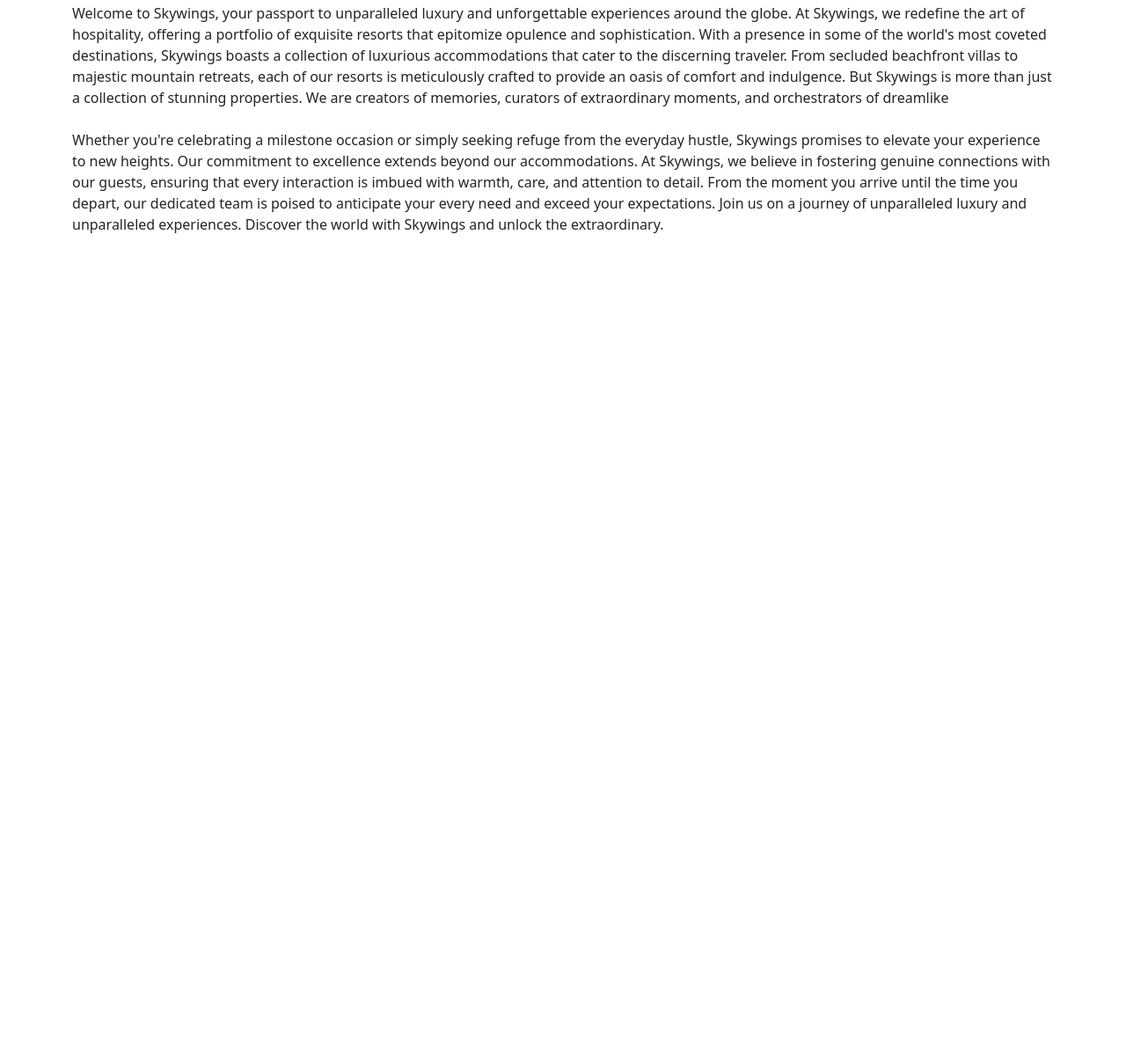
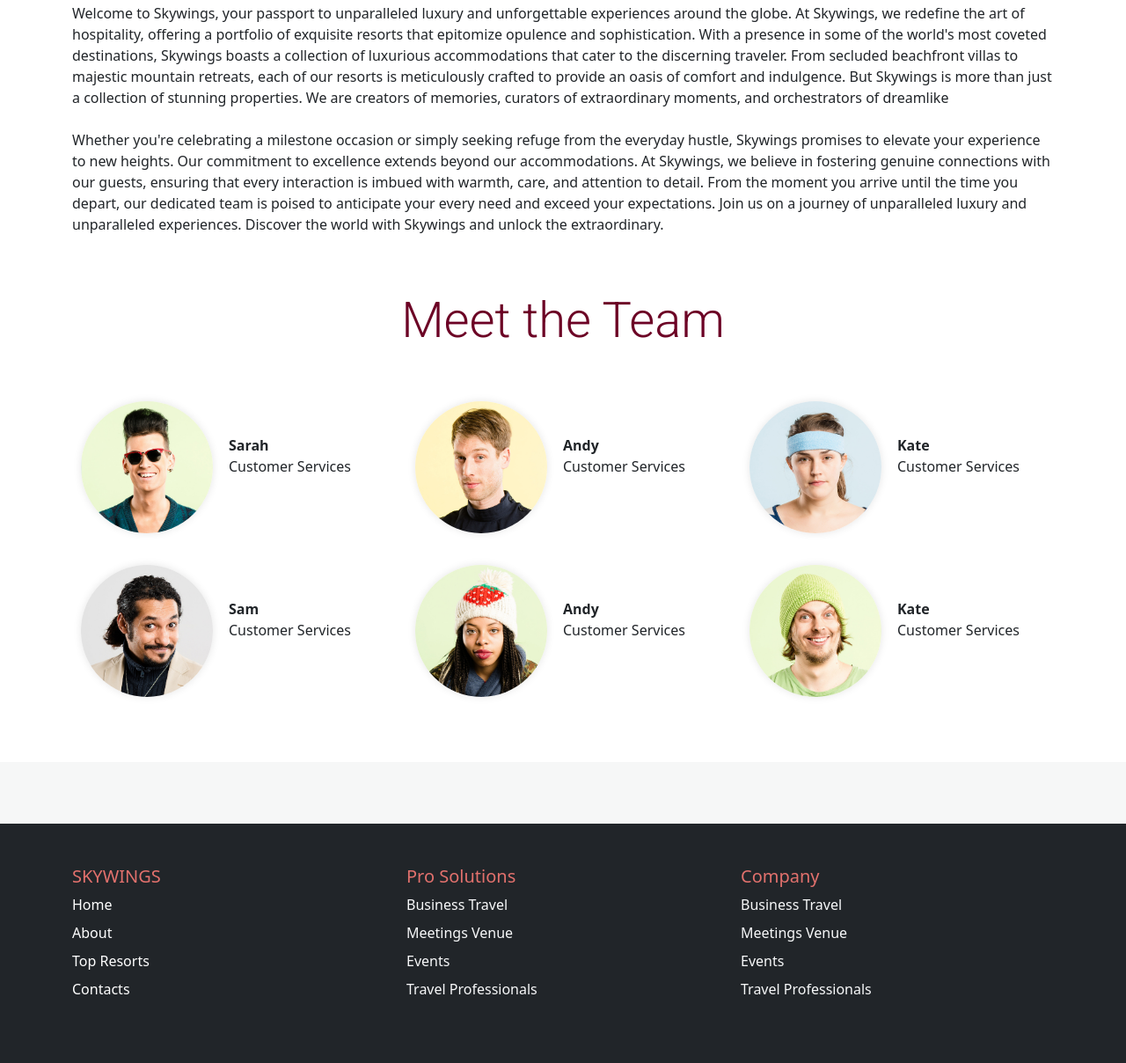
Before and after one commit to albyp/dip_it, a plain HTML site: page Skywings/about.html in a window 1280 px wide. Shown: the part 1399-2607 px from the top of the page at 88% size. Before the commit the page ends 1730 px from the top, so only its background shows below. Drawn offline with nearby package versions, Linux system fonts and the light colour scheme.

Commit message:
Class-12

```diff
--- a/Skywings/about.html
+++ b/Skywings/about.html
@@ -11,7 +11,7 @@
 <!-- navbar -->
 <div class="container-fluid bg-dark fixed-top">
     <nav class="navbar navbar-expand-md">
-        <div class="container-fluid m-x px-4">
+        <div class="container-fluid m-2 px-4">
             <a href="home.html">
                 <img class="me-3" src="images/Skywing Logo white sm.png" alt="Skywings Logo" width="150">
             </a>
@@ -133,6 +133,96 @@
     </div>
 </section>
 
+<!-- meet the team -->
+<div class="container mb-5">
+    <h1 class="display-4 text-center mb-5 cardheading">Meet the Team</h1>
+    <div class="row">
+        <!-- team member 1 -->
+        <div class="col-lg-4 col-md-6 d-flex pb-3">
+            <div class="member team-member">
+                <img src="images/Team mem1.jpg" alt="Team Member 1">
+            </div>
+            <p class="mt-5 mx-2"><strong>Sarah</strong><br>Customer Services</p>
+        </div>
+        <!-- team member 2 -->
+        <div class="col-lg-4 col-md-6 d-flex pb-3">
+            <div class="member team-member">
+                <img src="images/Team mem2.jpg" alt="Team Member 2">
+            </div>
+            <p class="mt-5 mx-2"><strong>Andy</strong><br>Customer Services</p>
+        </div>
+        <!-- team member 3 -->
+        <div class="col-lg-4 col-md-6 d-flex pb-3">
+            <div class="member team-member">
+                <img src="images/Team mem3.jpg" alt="Team Member 3">
+            </div>
+            <p class="mt-5 mx-2"><strong>Kate</strong><br>Customer Services</p>
+        </div>
+        <!-- team member 4 -->
+        <div class="col-lg-4 col-md-6 d-flex pb-3">
+            <div class="member team-member">
+                <img src="images/Team mem4.jpg" alt="Team Member 4">
+            </div>
+            <p class="mt-5 mx-2"><strong>Sam</strong><br>Customer Services</p>
+        </div>
+        <!-- team member 5 -->
+        <div class="col-lg-4 col-md-6 d-flex pb-3">
+            <div class="member team-member">
+                <img src="images/Team mem5.jpg" alt="Team Member 5">
+            </div>
+            <p class="mt-5 mx-2"><strong>Andy</strong><br>Customer Services</p>
+        </div>
+        <!-- team member 3 -->
+        <div class="col-lg-4 col-md-6 d-flex pb-3">
+            <div class="member team-member">
+                <img src="images/Team mem6.jpg" alt="Team Member 6">
+            </div>
+            <p class="mt-5 mx-2"><strong>Kate</strong><br>Customer Services</p>
+        </div>
+    </div>
+</div>
+
+<div class="divider2"></div>
+
+<!-- footer -->
+<div class="container-fluid bg-dark">
+    <div class="container">
+        <footer class="py-5">
+            <div class="row">
+                <div class="col-6 col-md mb-3">
+                    <h5 class="h5pink">SKYWINGS</h5>
+                    <ul class="nav flex-column">
+                        <li class="nav-item mb-2"><a href="home.html" class="nav-link p-0 footerlinksCol">Home</a></li>
+                        <li class="nav-item mb-2"><a href="about.html" class="nav-link p-0 footerlinksCol">About</a></li>
+                        <li class="nav-item mb-2"><a href="topresorts.html" class="nav-link p-0 footerlinksCol">Top Resorts</a></li>
+                        <li class="nav-item mb-2"><a href="contacts.html" class="nav-link p-0 footerlinksCol">Contacts</a></li>
+                    </ul>
+                </div>
+
+                <div class="col-6 col-md mb-3">
+                    <h5 class="h5pink">Pro Solutions</h5>
+                    <ul class="nav flex-column">
+                        <li class="nav-item mb-2"><a href="#" class="nav-link p-0 link-light">Business Travel</a></li>
+                        <li class="nav-item mb-2"><a href="#" class="nav-link p-0 link-light">Meetings Venue</a></li>
+                        <li class="nav-item mb-2"><a href="#" class="nav-link p-0 link-light">Events</a></li>
+                        <li class="nav-item mb-2"><a href="#" class="nav-link p-0 link-light">Travel Professionals</a></li>
+                    </ul>
+                </div>
+
+                <div class="col-6 col-md mb-3">
+                    <h5 class="h5pink">Company</h5>
+                    <ul class="nav flex-column">
+                        <li class="nav-item mb-2"><a href="#" class="nav-link p-0 link-light">Business Travel</a></li>
+                        <li class="nav-item mb-2"><a href="#" class="nav-link p-0 link-light">Meetings Venue</a></li>
+                        <li class="nav-item mb-2"><a href="#" class="nav-link p-0 link-light">Events</a></li>
+                        <li class="nav-item mb-2"><a href="#" class="nav-link p-0 link-light">Travel Professionals</a></li>
+                    </ul>
+                </div>
+            </div>
+        </footer>
+    </div>
+</div>
+
 <script src="https://cdn.jsdelivr.net/npm/bootstrap@5.3.3/dist/js/bootstrap.bundle.min.js" integrity="sha384-YvpcrYf0tY3lHB60NNkmXc5s9fDVZLESaAA55NDzOxhy9GkcIdslK1eN7N6jIeHz" crossorigin="anonymous"></script>
 </body>
 </html>
--- a/Skywings/style.css
+++ b/Skywings/style.css
@@ -11,6 +11,37 @@
     --coreMidPink:#cb433e;
     --coreDarkPink:#6c0225;
     --coreWhite:white;
+}
+
+/* heading colors */
+.cardheading {
+  color: var(--coreDarkPink);
+}
+
+.h5pink {
+  color: var(--corePink);
+}
+
+h3 {
+  color: var(--coreDarkPink);
+}
+
+
+a {
+  color: var(--corePink);
+}
+
+.vacant {
+  color: green;
+}
+
+
+.footerlinksCol {
+  color: var(--coreWhite);
+}
+
+.footerlinksCol:hover {
+  color: var(--corePink);
 }
 
 /* roboto font classes */
@@ -94,23 +125,17 @@
   font-size: 80px;
 }
 
-
-
 h2 {
   font-family: "Roboto", sans-serif;
   font-weight: 100;
   font-style: normal;
 }
 
-
-
 .display-4 {
   font-family: "Roboto", sans-serif;
   font-weight: 300;
   font-style: normal;
 }
-
-
 
 .display-2 {
   font-family: "Roboto", sans-serif;
@@ -131,13 +156,11 @@
 
 }
 
-
 .btn:hover {
   background-color: var(--coreWhite);
   color: var(--corePink);
   border-color: var(--coreMidPink)
 }
-
 
 .btn:hover:active {
   background-color: var(--corePinkFade);
@@ -145,9 +168,7 @@
   border-color: var(--coreMidPink)
 }
 
-/* image style */
 /* Images */
-
 
 .navImage {
   height: 100vh;
@@ -204,3 +225,10 @@
   height: 100%;
   object-fit: cover;
 }
+
+/* Divider */
+.divider2 {
+  max-width: 100%;
+  height: 70px;
+  background-color: rgb(246, 247, 247);
+}
```
Also changed, not shown: Skywings/home.html (added, +85 -0 lines), README.md.
